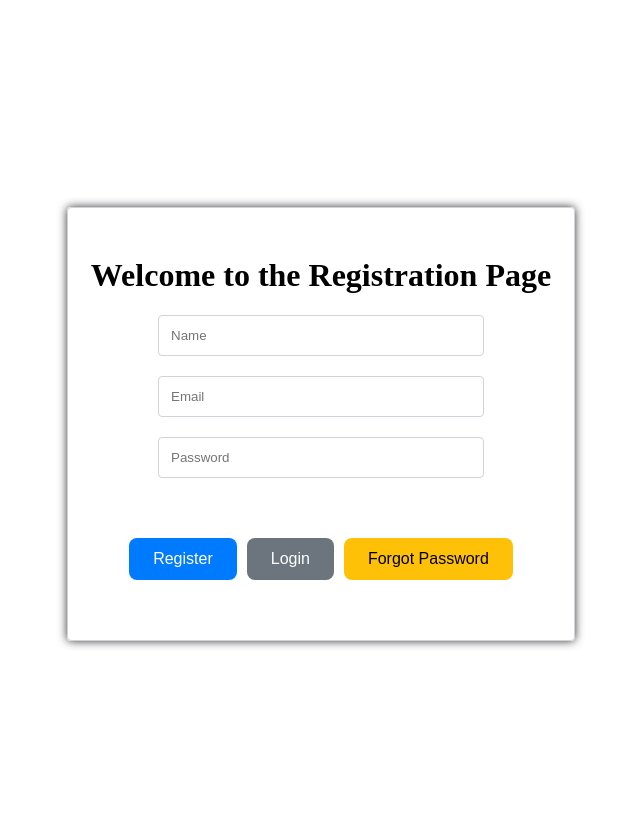
After one commit to fs0toolkit/FSOtoolkit_page, a Flask app: template fs0review/fs0review/website/templates/register.html in a window 1280 px wide. The commit adds this page. Shown: the whole page, without its empty margins (319-959 px from the left). Run offline with Flask 3, Linux system fonts and the light colour scheme; the template is opened without the code that fills it, so the values that code supplies are empty.

Commit message:
register page

```diff
--- /dev/null
+++ b/fs0review/fs0review/website/templates/register.html
@@ -0,0 +1,27 @@
+<!DOCTYPE html>
+<html>
+
+<head>
+    <title>Registration Page</title>
+    <link rel="stylesheet" href="styles.css">
+</head>
+
+<body>
+    <div class="container-fluid">
+        <div class="container">
+            <h1>Welcome to the Registration Page</h1>
+            <input type="text" placeholder="Name" class="input" id="nameInput">
+            <input type="email" placeholder="Email" class="input" id="emailInput">
+            <input type="password" placeholder="Password" class="input" id="passwordInput">
+            <div class="button-group">
+                <button class="btn btn-primary" id="registerButton">Register</button>
+                <button class="btn btn-secondary">Login</button>
+                <button class="btn btn-tertiary">Forgot Password</button>
+            </div>
+        </div>
+    </div>
+
+    <script src="script.js"></script>
+</body>
+
+</html>
--- /dev/null
+++ b/fs0review/fs0review/website/templates/script.js
@@ -0,0 +1,43 @@
+// script.js
+document.addEventListener('DOMContentLoaded', function() {
+    var registerButton = document.getElementById('registerButton');
+    registerButton.addEventListener('click', validateInputs);
+});
+
+function validateInputs() {
+    var nameInput = document.getElementById('nameInput');
+    var emailInput = document.getElementById('emailInput');
+    var passwordInput = document.getElementById('passwordInput');
+
+    var name = nameInput.value.trim();
+    var email = emailInput.value.trim();
+    var password = passwordInput.value.trim();
+
+    if (name === '') {
+        alert('Please enter your name.');
+        nameInput.focus();
+        return;
+    }
+
+    if (email === '') {
+        alert('Please enter your email.');
+        emailInput.focus();
+        return;
+    }
+
+    if (password === '') {
+        alert('Please enter your password.');
+        passwordInput.focus();
+        return;
+    }
+
+    // Perform additional validation checks as needed
+
+    // If all inputs are valid, proceed with registration process
+    alert('Registration successful!');
+
+    // Clear the input fields
+    nameInput.value = '';
+    emailInput.value = '';
+    passwordInput.value = '';
+}
--- /dev/null
+++ b/fs0review/fs0review/website/templates/styles.css
@@ -0,0 +1,93 @@
+/* Center the heading */
+h1 {
+    text-align: center;
+    font-size: 2rem;
+  }
+
+  .container-fluid {
+    display: flex;
+    justify-content: center;
+    align-items: center;
+    height: 100vh;
+
+  }
+
+  .container {
+    display: flex;
+    flex-direction: column;
+    align-items: center;
+    justify-content: center;
+    margin-top: 2rem;
+    padding-bottom: 2rem;
+    border: 1px solid #ced4da;
+    border-radius:4px;
+    width: 40%;
+    height: 50%;
+    box-shadow: 0 0 10px rgba(0, 0, 0, 0.8); /* Add shadow */
+  }
+
+  .input {
+    padding: 12px;
+    margin-bottom: 20px;
+    border-radius: 4px;
+    border: 1px solid #ced4da;
+    width: 300px;
+
+  }
+
+  .button-group {
+    padding-top:5vh;
+    display: flex;
+    justify-content: center;
+  }
+
+  .btn {
+    padding: 12px 24px;
+    font-size: 16px;
+    border-radius: 8px;
+    cursor: pointer;
+  }
+
+  .btn-primary {
+    background-color: #007bff;
+    color: #fff;
+    border: none;
+    margin-right: 10px;
+  }
+
+  .btn-primary:hover {
+    background-color: #0069d9;
+  }
+
+  .btn-primary:active {
+    background-color: #0056b3;
+  }
+
+  .btn-secondary {
+    background-color: #6c757d;
+    color: #fff;
+    border: none;
+    margin-right: 10px;
+  }
+
+  .btn-secondary:hover {
+    background-color: #5a6268;
+  }
+
+  .btn-secondary:active {
+    background-color: #454d53;
+  }
+
+  .btn-tertiary {
+    background-color: #ffc107;
+    color: #000;
+    border: none;
+  }
+
+  .btn-tertiary:hover {
+    background-color: #e0a800;
+  }
+
+  .btn-tertiary:active {
+    background-color: #bf8c00;
+  }
```
Also changed, not shown: fs0review/fs0review/website/templates/home.html (+4 -4 lines), fs0review/fs0review/instance/database.db, fs0review/fs0review/website/templates/style.css (line endings or trailing spaces).
